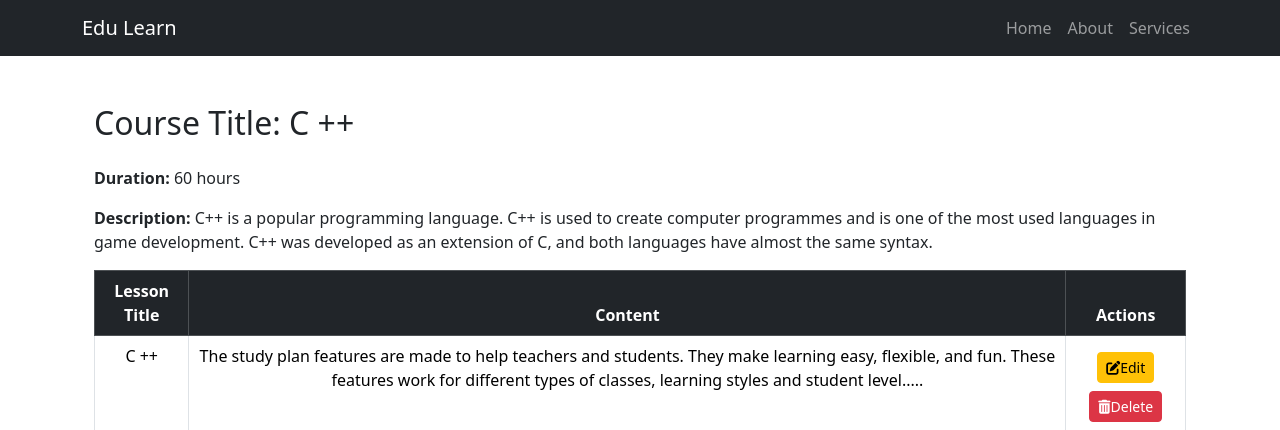
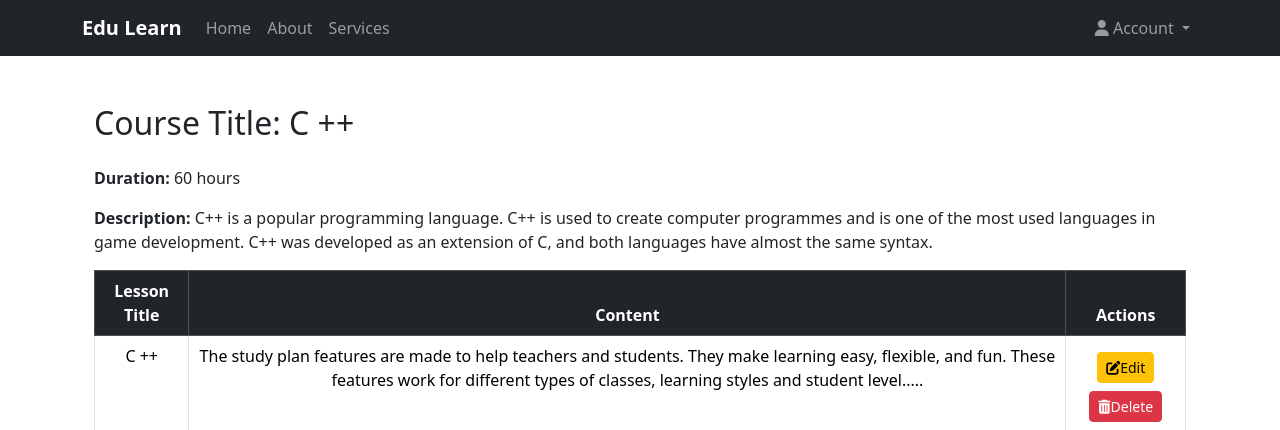
Before and after one commit to AbdullahRFA/Edu_Learn_Django_CURD_Project, a Django app: page /details/2/ in a window 1280 px wide. Shown: the top 430 px of the page. Run offline with Django 5.2, Linux system fonts and the light colour scheme; data comes from the database, SQL or seed files in the repository.

Commit message:
modify navbar

```diff
--- a/templates/Course_app/navbar.html
+++ b/templates/Course_app/navbar.html
@@ -1,16 +1,41 @@
-
 <!-- navbar.html -->
 <nav class="navbar navbar-expand-lg navbar-dark bg-dark">
     <div class="container">
-        <a class="navbar-brand" href="{% url 'course_list' %}">Edu Learn</a>
-        <button class="navbar-toggler" type="button" data-bs-toggle="collapse" data-bs-target="#navbarNav">
+        <!-- Brand Logo -->
+        <a class="navbar-brand fw-bold" href="{% url 'course_list' %}">Edu Learn</a>
+
+        <!-- Navbar Toggler for Mobile -->
+        <button class="navbar-toggler" type="button" data-bs-toggle="collapse" data-bs-target="#navbarNav" aria-controls="navbarNav" aria-expanded="false" aria-label="Toggle navigation">
             <span class="navbar-toggler-icon"></span>
         </button>
+
+        <!-- Navbar Links -->
         <div class="collapse navbar-collapse" id="navbarNav">
-            <ul class="navbar-nav ms-auto">
-                <li class="nav-item"><a class="nav-link" href="{% url 'course_list' %}">Home</a></li>
-                <li class="nav-item"><a class="nav-link" href="">About</a></li>
-                <li class="nav-item"><a class="nav-link" href="">Services</a></li>
+            <ul class="navbar-nav me-auto">
+                <li class="nav-item">
+                    <a class="nav-link {% if request.path == '/' %}active{% endif %}" href="{% url 'course_list' %}">Home</a>
+                </li>
+                <li class="nav-item">
+                    <a class="nav-link" href="">About</a>
+                </li>
+                <li class="nav-item">
+                    <a class="nav-link" href="">Services</a>
+                </li>
+            </ul>
+
+            <!-- User Authentication Dropdown -->
+            <ul class="navbar-nav">
+                <li class="nav-item dropdown">
+                    <a class="nav-link dropdown-toggle" href="#" id="userDropdown" role="button" data-bs-toggle="dropdown" aria-expanded="false">
+                        <i class="fas fa-user"></i> Account
+                    </a>
+                    <ul class="dropdown-menu dropdown-menu-end" aria-labelledby="userDropdown">
+                        <li><a class="dropdown-item" href=""><i class="fas fa-user-plus"></i> Register</a></li>
+                        <li><a class="dropdown-item" href=""><i class="fas fa-sign-in-alt"></i> Login</a></li>
+                        <li><hr class="dropdown-divider"></li>
+                        <li><a class="dropdown-item text-danger" href=""><i class="fas fa-sign-out-alt"></i> Logout</a></li>
+                    </ul>
+                </li>
             </ul>
         </div>
     </div>
```
